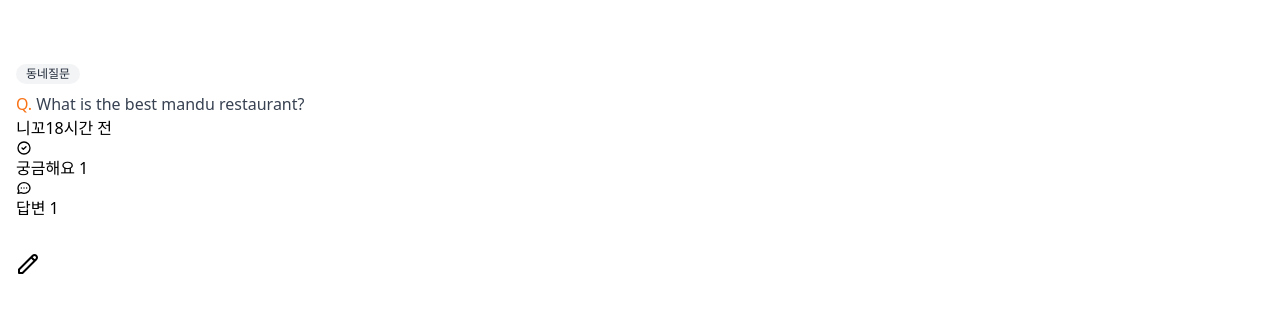
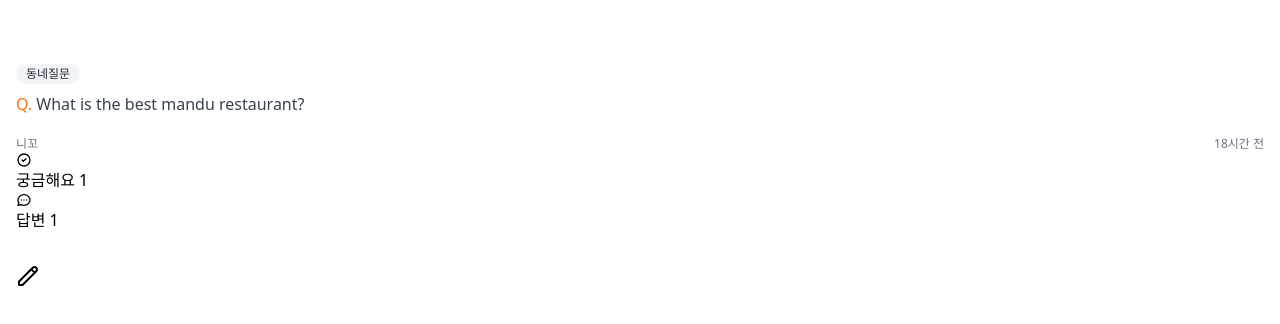
Before and after one commit to blkluv/next_carrot_market, a Next.js app: page /community in a window 1280 px wide. Shown: the top 324 px of the page. Built offline with nearby package versions, Linux system fonts and the light colour scheme.

Commit message:
질문자, 게시글 n시간 전 css 추가

```diff
--- a/src/pages/community/index.tsx
+++ b/src/pages/community/index.tsx
@@ -10,7 +10,7 @@ const Community: NextPage = () => {
         <span className="mt-2 text-gray-700">
           <span className="font-medium text-orange-500">Q.</span> What is the best mandu restaurant?
         </span>
-        <div>
+        <div className="flex items-center justify-between w-full mt-5 text-xs font-medium text-gray-500">
           <span>니꼬</span>
           <span>18시간 전</span>
         </div>
```
